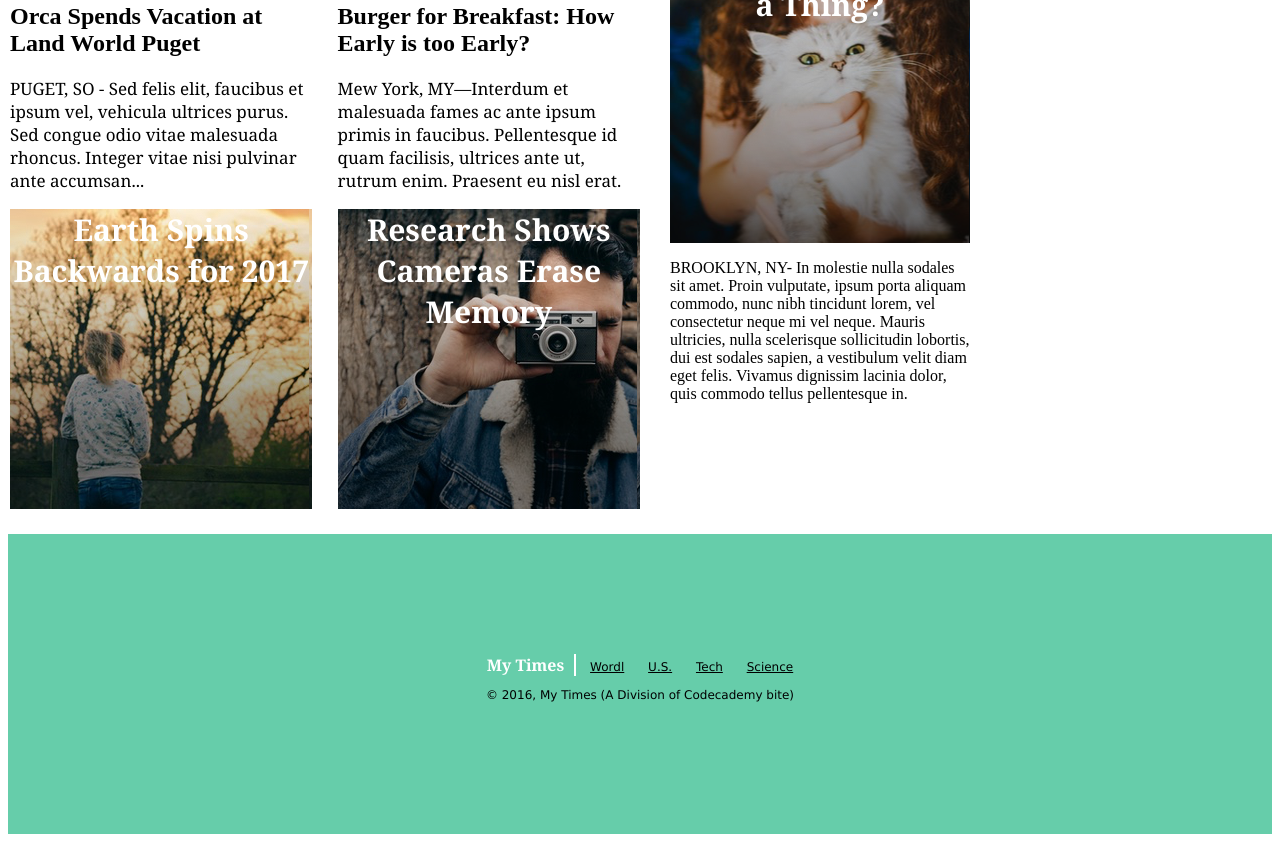
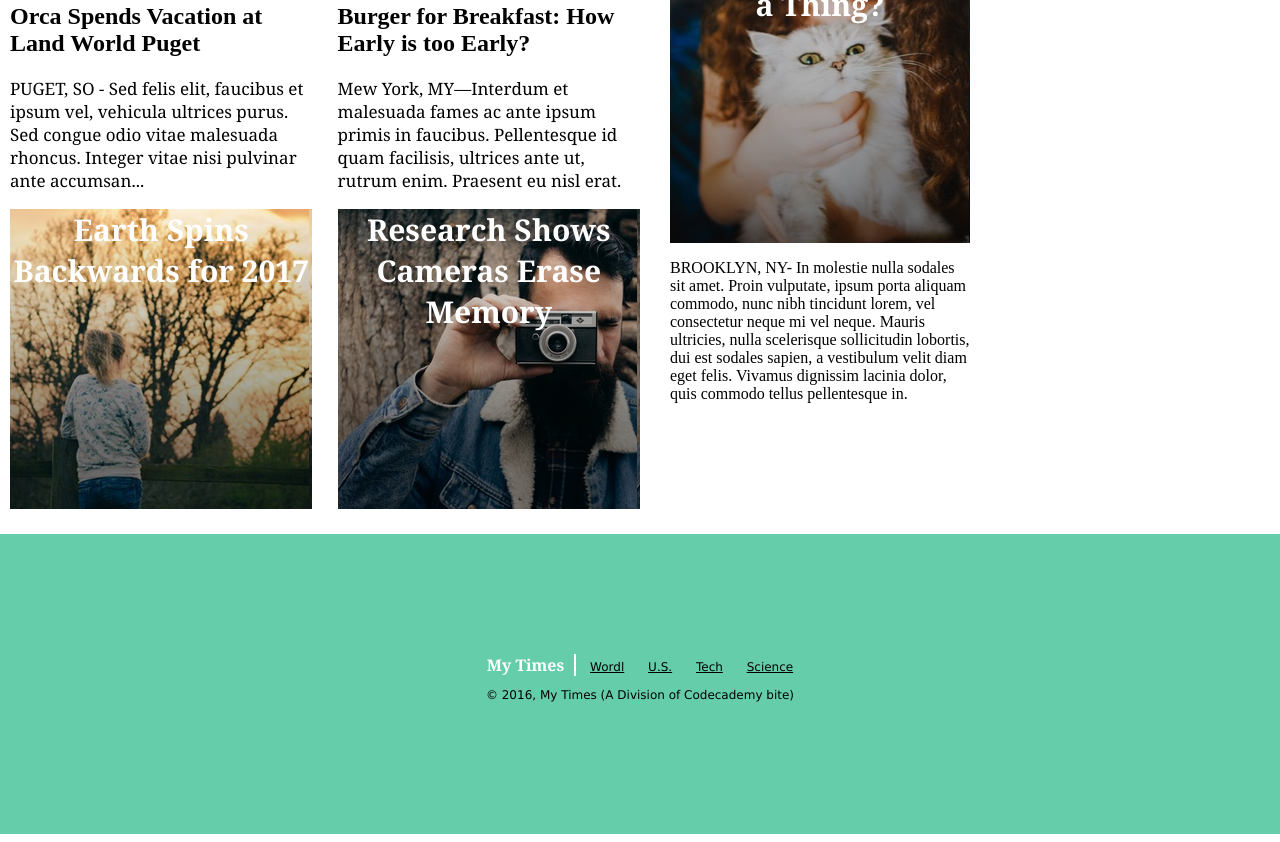
Before and after one commit to Lino09/mytimes, a plain HTML site: page index.html in a window 1280 px wide. Shown: the part 656-1498 px from the top of the page. Drawn offline with Linux system fonts and the light colour scheme.

Commit message:
footer fixes

```diff
--- a/resources/css/index.css
+++ b/resources/css/index.css
@@ -121,7 +121,7 @@ border-bottom: 1px solid gray;
 padding: 5px 0;
 }
 .footah{
-  background-color: MediumAquamarine;
+background-color: MediumAquamarine;
 margin: auto;
 flex-flow: column;
 font-family: Verdana;
@@ -130,6 +130,10 @@ display: flex;
 height: 300px;
 justify-content: center;
 align-items: center;
+position: absolute;
+padding: 0 10px;
+left: 0;
+right: 0;
 }
 
 .logod span{
```
